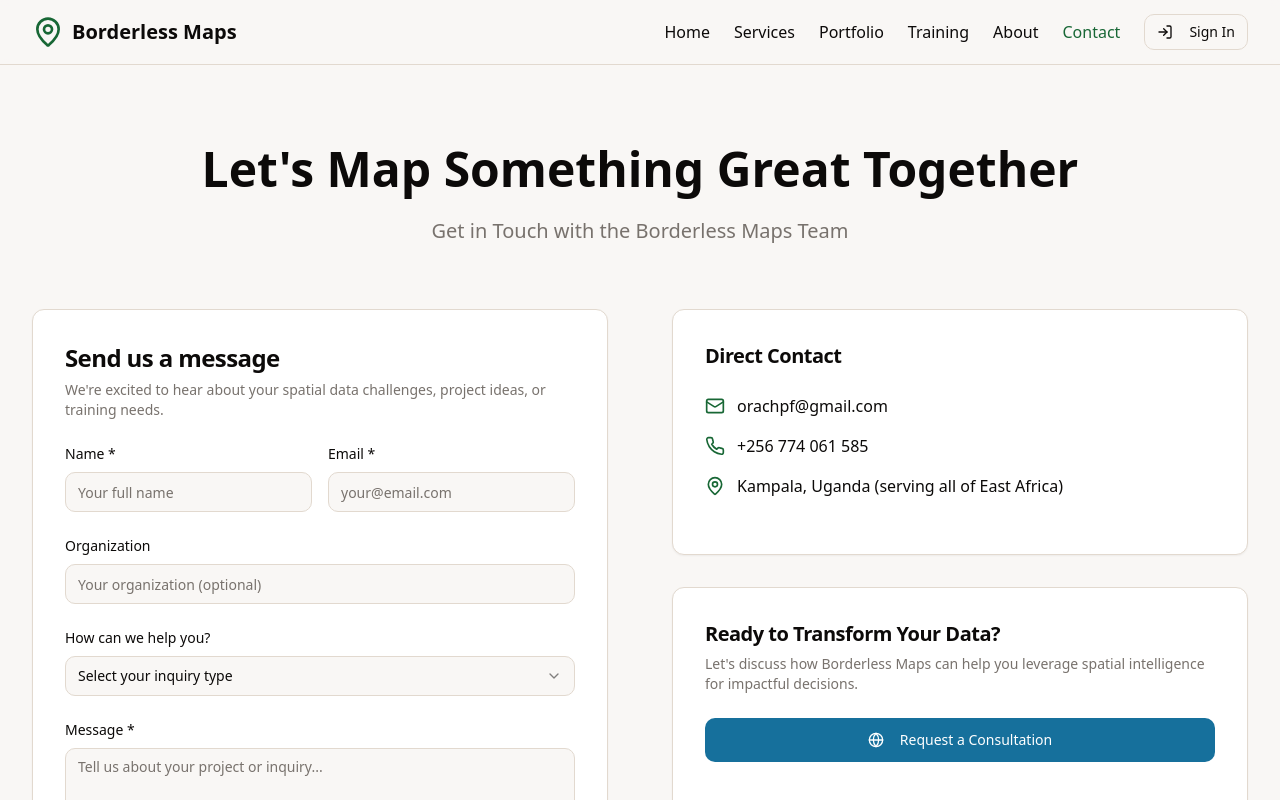
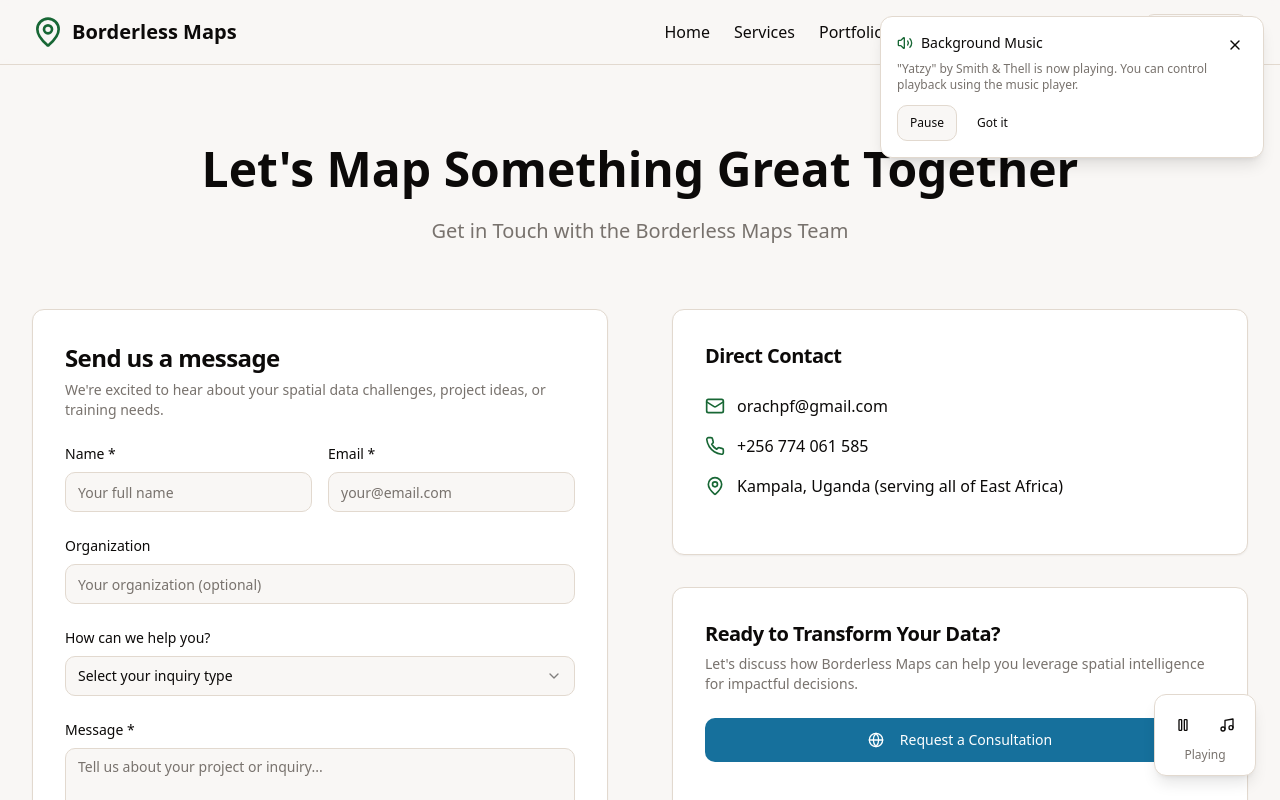
Before and after one commit to ORACHPAULFRANCIS/borderlessmaps, a React (Vite) app: page /contact in a window 1280 px wide. Shown: the top 800 px of the page. Built offline with nearby package versions, Linux system fonts and the light colour scheme.

Commit message:
Add background music
Implement background music using the specified song and audio player, ensuring it plays continuously across the site.

```diff
--- a/package.json
+++ b/package.json
@@ -31,7 +31,7 @@
     "@radix-ui/react-scroll-area": "^1.1.0",
     "@radix-ui/react-select": "^2.1.1",
     "@radix-ui/react-separator": "^1.1.0",
-    "@radix-ui/react-slider": "^1.2.0",
+    "@radix-ui/react-slider": "^1.3.5",
     "@radix-ui/react-slot": "^1.1.0",
     "@radix-ui/react-switch": "^1.1.0",
     "@radix-ui/react-tabs": "^1.1.12",
--- a/src/App.tsx
+++ b/src/App.tsx
@@ -6,6 +6,7 @@ import { QueryClient, QueryClientProvider } from "@tanstack/react-query";
 import { BrowserRouter, Routes, Route } from "react-router-dom";
 import { AuthProvider } from "./contexts/AuthContext";
 import Layout from "./components/Layout";
+import BackgroundMusicPlayer from "./components/BackgroundMusicPlayer";
 import Home from "./pages/Home";
 import Services from "./pages/Services";
 import Portfolio from "./pages/Portfolio";
@@ -34,6 +35,7 @@ const App = () => (
             <Route path="/contact" element={<Layout><Contact /></Layout>} />
             <Route path="*" element={<Layout><NotFound /></Layout>} />
           </Routes>
+          <BackgroundMusicPlayer />
         </BrowserRouter>
       </AuthProvider>
     </TooltipProvider>
--- /dev/null
+++ b/src/components/BackgroundMusicPlayer.tsx
@@ -0,0 +1,105 @@
+
+import { useState } from "react";
+import { Play, Pause, Volume2, VolumeX, Music } from "lucide-react";
+import { Button } from "@/components/ui/button";
+import { Slider } from "@/components/ui/slider";
+import { useBackgroundMusic } from "@/hooks/useBackgroundMusic";
+import MusicNotification from "./MusicNotification";
+
+const BackgroundMusicPlayer = () => {
+  const {
+    isPlaying,
+    toggle,
+    volume,
+    changeVolume,
+    showNotification,
+    dismissNotification,
+  } = useBackgroundMusic();
+
+  const [isExpanded, setIsExpanded] = useState(false);
+
+  const handleVolumeChange = (value: number[]) => {
+    changeVolume(value[0] / 100);
+  };
+
+  return (
+    <>
+      {/* Music Notification */}
+      <MusicNotification
+        isVisible={showNotification}
+        isPlaying={isPlaying}
+        onDismiss={dismissNotification}
+        onToggle={toggle}
+      />
+
+      {/* Fixed Music Player */}
+      <div className="fixed bottom-6 right-6 z-40">
+        <div className={`bg-card border border-border rounded-lg shadow-lg transition-all duration-300 ${
+          isExpanded ? 'p-4 min-w-64' : 'p-3'
+        }`}>
+          <div className="flex items-center gap-3">
+            {/* Play/Pause Button */}
+            <Button
+              variant="ghost"
+              size="sm"
+              onClick={toggle}
+              className="p-2 hover:bg-accent"
+              aria-label={isPlaying ? "Pause music" : "Play music"}
+            >
+              {isPlaying ? (
+                <Pause className="h-4 w-4" />
+              ) : (
+                <Play className="h-4 w-4" />
+              )}
+            </Button>
+
+            {/* Song Info (visible when expanded) */}
+            {isExpanded && (
+              <div className="flex-1 min-w-0">
+                <div className="text-sm font-medium truncate">Yatzy</div>
+                <div className="text-xs text-muted-foreground truncate">
+                  Smith & Thell
+                </div>
+              </div>
+            )}
+
+            {/* Volume Control (visible when expanded) */}
+            {isExpanded && (
+              <div className="flex items-center gap-2 min-w-24">
+                <VolumeX className="h-3 w-3 text-muted-foreground" />
+                <Slider
+                  value={[volume * 100]}
+                  onValueChange={handleVolumeChange}
+                  max={100}
+                  step={1}
+                  className="flex-1"
+                />
+                <Volume2 className="h-3 w-3 text-muted-foreground" />
+              </div>
+            )}
+
+            {/* Expand/Collapse Button */}
+            <Button
+              variant="ghost"
+              size="sm"
+              onClick={() => setIsExpanded(!isExpanded)}
+              className="p-2 hover:bg-accent"
+              aria-label={isExpanded ? "Collapse music player" : "Expand music player"}
+            >
+              <Music className="h-4 w-4" />
+            </Button>
+          </div>
+
+          {/* Current Status */}
+          {!isExpanded && (
+            <div className="text-xs text-muted-foreground text-center mt-1">
+              {isPlaying ? "Playing" : "Paused"}
+            </div>
+          )}
+        </div>
+      </div>
+    </>
+  );
+};
+
+export default BackgroundMusicPlayer;
--- /dev/null
+++ b/src/components/MusicNotification.tsx
@@ -0,0 +1,67 @@
+
+import { X, Volume2, VolumeX } from "lucide-react";
+import { Button } from "@/components/ui/button";
+
+interface MusicNotificationProps {
+  isVisible: boolean;
+  isPlaying: boolean;
+  onDismiss: () => void;
+  onToggle: () => void;
+}
+
+const MusicNotification = ({
+  isVisible,
+  isPlaying,
+  onDismiss,
+  onToggle
+}: MusicNotificationProps) => {
+  if (!isVisible) return null;
+
+  return (
+    <div className="fixed top-4 right-4 z-50 bg-card border border-border rounded-lg shadow-lg p-4 max-w-sm animate-fade-in">
+      <div className="flex items-start justify-between gap-3">
+        <div className="flex-1">
+          <div className="flex items-center gap-2 mb-2">
+            {isPlaying ? (
+              <Volume2 className="h-4 w-4 text-primary" />
+            ) : (
+              <VolumeX className="h-4 w-4 text-muted-foreground" />
+            )}
+            <span className="font-medium text-sm">Background Music</span>
+          </div>
+          <p className="text-xs text-muted-foreground mb-3">
+            "Yatzy" by Smith & Thell is now playing. You can control playback using the music player.
+          </p>
+          <div className="flex gap-2">
+            <Button
+              variant="outline"
+              size="sm"
+              onClick={onToggle}
+              className="text-xs"
+            >
+              {isPlaying ? 'Pause' : 'Play'}
+            </Button>
+            <Button
+              variant="ghost"
+              size="sm"
+              onClick={onDismiss}
+              className="text-xs"
+            >
+              Got it
+            </Button>
+          </div>
+        </div>
+        <Button
+          variant="ghost"
+          size="sm"
+          onClick={onDismiss}
+          className="p-1 h-auto"
+        >
+          <X className="h-3 w-3" />
+        </Button>
+      </div>
+    </div>
+  );
+};
+
+export default MusicNotification;
--- a/src/components/ui/slider.tsx
+++ b/src/components/ui/slider.tsx
@@ -1,3 +1,4 @@
+
 import * as React from "react"
 import * as SliderPrimitive from "@radix-ui/react-slider"
 
@@ -15,10 +16,10 @@ const Slider = React.forwardRef<
     )}
     {...props}
   >
-    <SliderPrimitive.Track className="relative h-2 w-full grow overflow-hidden rounded-full bg-secondary">
+    <SliderPrimitive.Track className="relative h-1.5 w-full grow overflow-hidden rounded-full bg-primary/20">
       <SliderPrimitive.Range className="absolute h-full bg-primary" />
     </SliderPrimitive.Track>
-    <SliderPrimitive.Thumb className="block h-5 w-5 rounded-full border-2 border-primary bg-background ring-offset-background transition-colors focus-visible:outline-none focus-visible:ring-2 focus-visible:ring-ring focus-visible:ring-offset-2 disabled:pointer-events-none disabled:opacity-50" />
+    <SliderPrimitive.Thumb className="block h-4 w-4 rounded-full border border-primary/50 bg-background shadow transition-colors focus-visible:outline-none focus-visible:ring-1 focus-visible:ring-ring disabled:pointer-events-none disabled:opacity-50" />
   </SliderPrimitive.Root>
 ))
 Slider.displayName = SliderPrimitive.Root.displayName
--- /dev/null
+++ b/src/hooks/useBackgroundMusic.ts
@@ -0,0 +1,101 @@
+
+import { useState, useEffect, useRef, useCallback } from 'react';
+
+export const useBackgroundMusic = () => {
+  const audioRef = useRef<HTMLAudioElement | null>(null);
+  const [isPlaying, setIsPlaying] = useState(false);
+  const [hasUserInteracted, setHasUserInteracted] = useState(false);
+  const [showNotification, setShowNotification] = useState(false);
+  const [volume, setVolume] = useState(0.3); // 30% volume by default
+
+  const initializeAudio = useCallback(() => {
+    if (!audioRef.current) {
+      audioRef.current = new Audio('/lovable-uploads/6592eaaa-1dda-47f9-bb14-ad0a0c858ab4.png'); // We'll need to update this path
+      audioRef.current.loop = true;
+      audioRef.current.volume = volume;
+
+      audioRef.current.addEventListener('loadeddata', () => {
+        console.log('Audio loaded successfully');
+      });
+
+      audioRef.current.addEventListener('error', (e) => {
+        console.error('Audio loading error:', e);
+      });
+    }
+  }, [volume]);
+
+  const play = useCallback(async () => {
+    if (!audioRef.current) return;
+
+    try {
+      await audioRef.current.play();
+      setIsPlaying(true);
+
+      if (!hasUserInteracted) {
+        setShowNotification(true);
+        setHasUserInteracted(true);
+      }
+    } catch (error) {
+      console.log('Autoplay prevented by browser:', error);
+      setIsPlaying(false);
+    }
+  }, [hasUserInteracted]);
+
+  const pause = useCallback(() => {
+    if (audioRef.current) {
+      audioRef.current.pause();
+      setIsPlaying(false);
+    }
+  }, []);
+
+  const toggle = useCallback(() => {
+    if (isPlaying) {
+      pause();
+    } else {
+      play();
+    }
+  }, [isPlaying, play, pause]);
+
+  const changeVolume = useCallback((newVolume: number) => {
+    setVolume(newVolume);
+    if (audioRef.current) {
+      audioRef.current.volume = newVolume;
+    }
+  }, []);
+
+  const dismissNotification = useCallback(() => {
+    setShowNotification(false);
+  }, []);
+
+  useEffect(() => {
+    initializeAudio();
+
+    // Attempt autoplay when component mounts
+    const attemptAutoplay = async () => {
+      try {
+        await play();
+      } catch (error) {
+        console.log('Initial autoplay failed, waiting for user interaction');
+      }
+    };
+
+    attemptAutoplay();
+
+    // Cleanup
+    return () => {
+      if (audioRef.current) {
+        audioRef.current.pause();
+        audioRef.current = null;
+      }
+    };
+  }, [initializeAudio, play]);
+
+  return {
+    isPlaying,
+    toggle,
+    volume,
+    changeVolume,
+    showNotification,
+    dismissNotification,
+  };
+};
```
Also changed, not shown: 1 other file (tests, documents, lock files or other folders).
